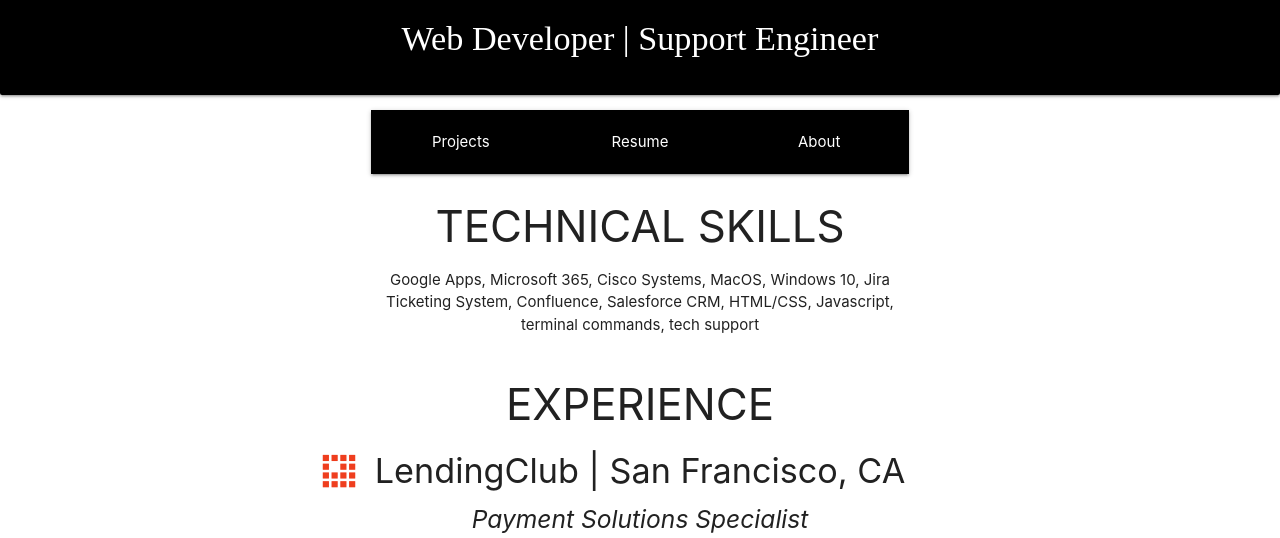
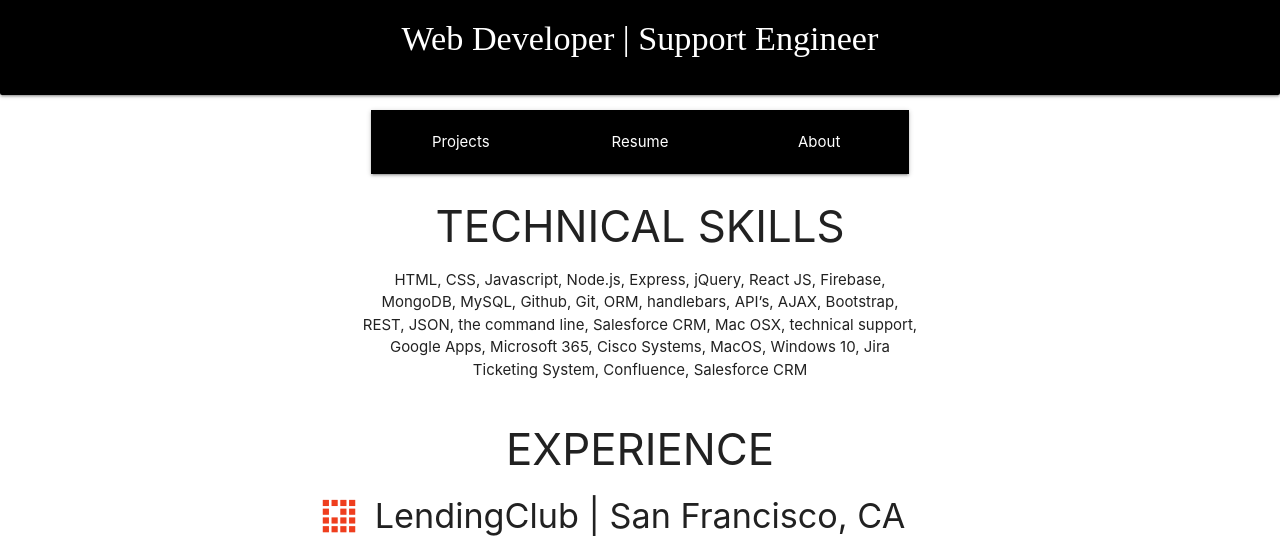
Before and after one commit to dboothy/porfolio2019, a plain HTML site: page resume.html in a window 1280 px wide. Shown: the part 280-818 px from the top of the page. Drawn offline with nearby package versions, Linux system fonts and the light colour scheme; a web font is replaced by a local one.

Commit message:
changed job skills on resume

```diff
--- a/resume.html
+++ b/resume.html
@@ -50,8 +50,7 @@ davidbmetwally@gmail.com"><img src="assets/images/mail_icon.png" width="50px" he
     <main>
         <div class="row" id="techskills-wrapper" style="width:560px;">
             <h3 id="resume-name">TECHNICAL SKILLS</h3>
-            <p>
-                Google Apps, Microsoft 365, Cisco Systems, MacOS, Windows 10, Jira Ticketing System, Confluence, Salesforce CRM, HTML/CSS, Javascript, terminal commands, tech support </p>
+            <p> HTML, CSS, Javascript, Node.js, Express, jQuery, React JS, Firebase, MongoDB, MySQL, Github, Git, ORM, handlebars, API’s, AJAX, Bootstrap, REST, JSON, the command line, Salesforce CRM, Mac OSX, technical support, Google Apps, Microsoft 365, Cisco Systems, MacOS, Windows 10, Jira Ticketing System, Confluence, Salesforce CRM </p>
         </div>
         <div class="row" id="experience-wrapper" style="width:560px; text-align: center;">
             <h3 id="ProfessionalExperience">EXPERIENCE</h3>
```
